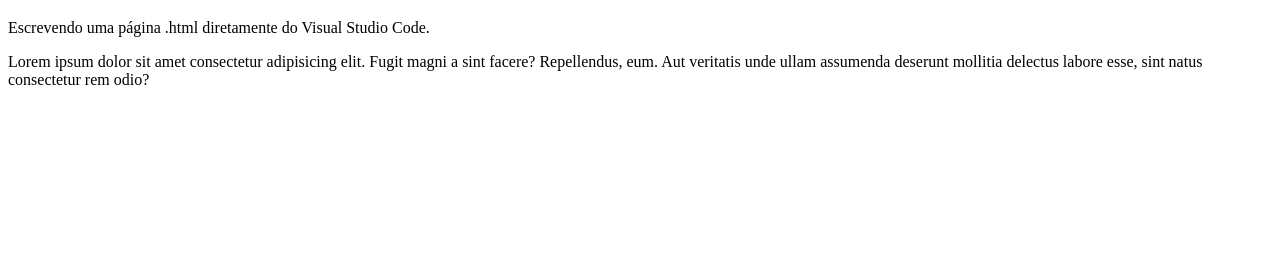
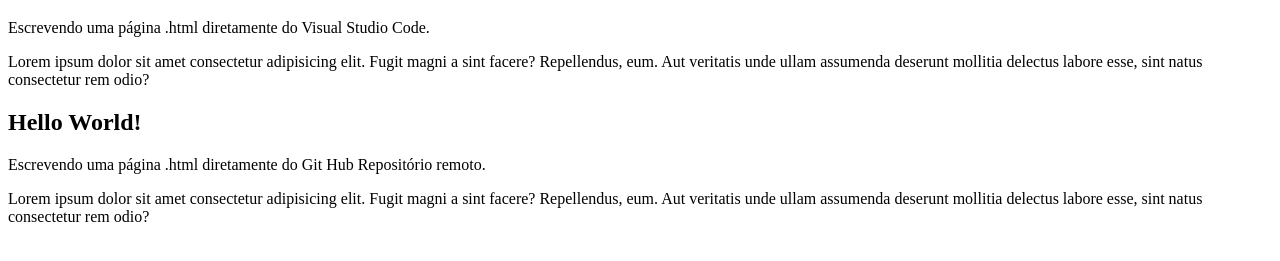
Before and after one commit to LucianoCamara/luluwebdev, a plain HTML site: page Meu Site/index.html in a window 1280 px wide. Shown: the part 61-322 px from the top of the page. Drawn offline with Linux system fonts and the light colour scheme.

Commit message:
Teste4 - Meu Site/index.html GitbHub.
Teste4 - Meu Site + doc.html diretamente do GitHub Repositório remoto.

```diff
--- a/Meu Site/index.html
+++ b/Meu Site/index.html
@@ -12,5 +12,12 @@
     Fugit magni a sint facere? Repellendus, eum. Aut veritatis
     unde ullam assumenda deserunt mollitia delectus labore esse,
     sint natus consectetur rem odio?</p>
+
+    <h2>Hello World!</h2>
+    <p>Escrevendo uma página .html diretamente do Git Hub Repositório remoto.</p>
+    <p>Lorem ipsum dolor sit amet consectetur adipisicing elit.
+    Fugit magni a sint facere? Repellendus, eum. Aut veritatis
+    unde ullam assumenda deserunt mollitia delectus labore esse,
+    sint natus consectetur rem odio?</p>
 </body>
 </html>
```
